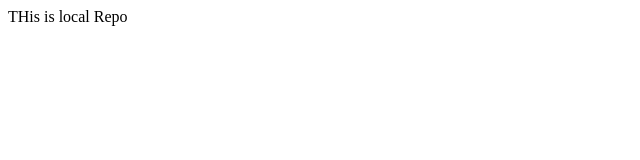
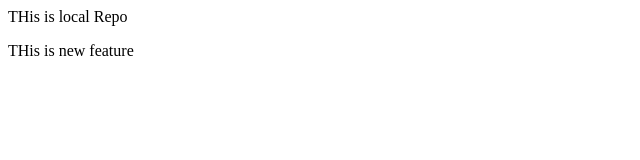
Before and after one commit to vivekpatel1802/localrepo, a plain HTML site: page index.html in a window 1280 px wide. Shown: the whole page, without its empty margins (0-640 px from the left). Drawn offline with Linux system fonts and the light colour scheme.

Commit message:
Add new Feature

```diff
--- a/index.html
+++ b/index.html
@@ -1 +1,2 @@
 <p>THis is local Repo</p>
+<p>THis is new feature</p>
```
